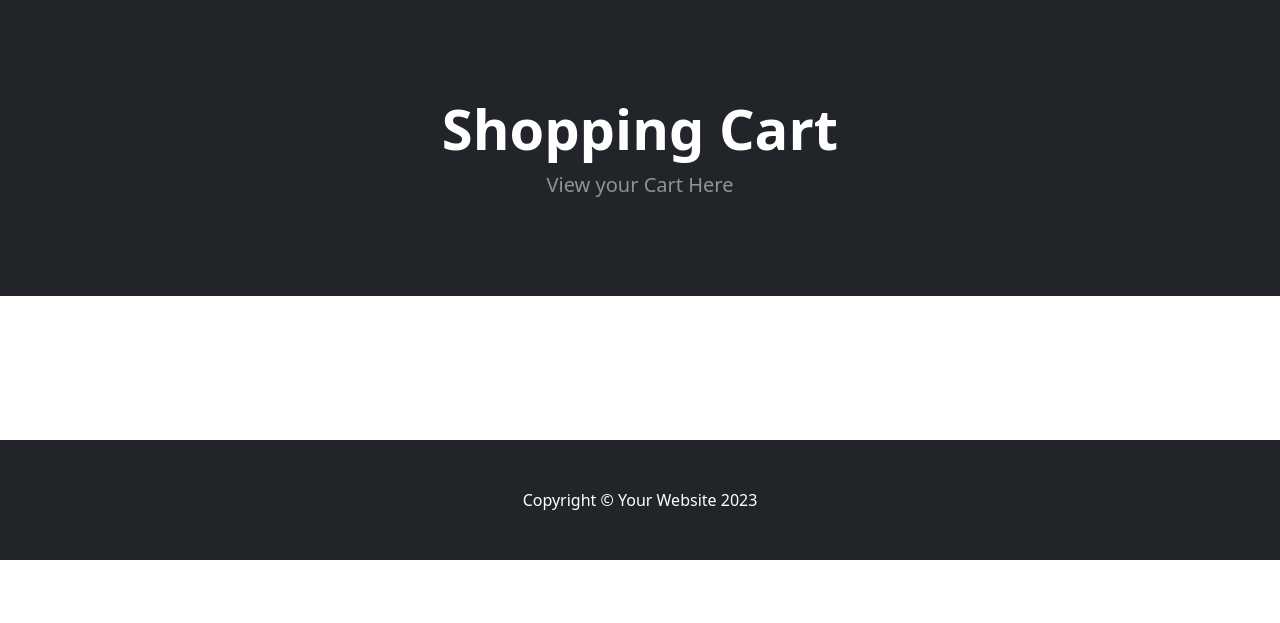
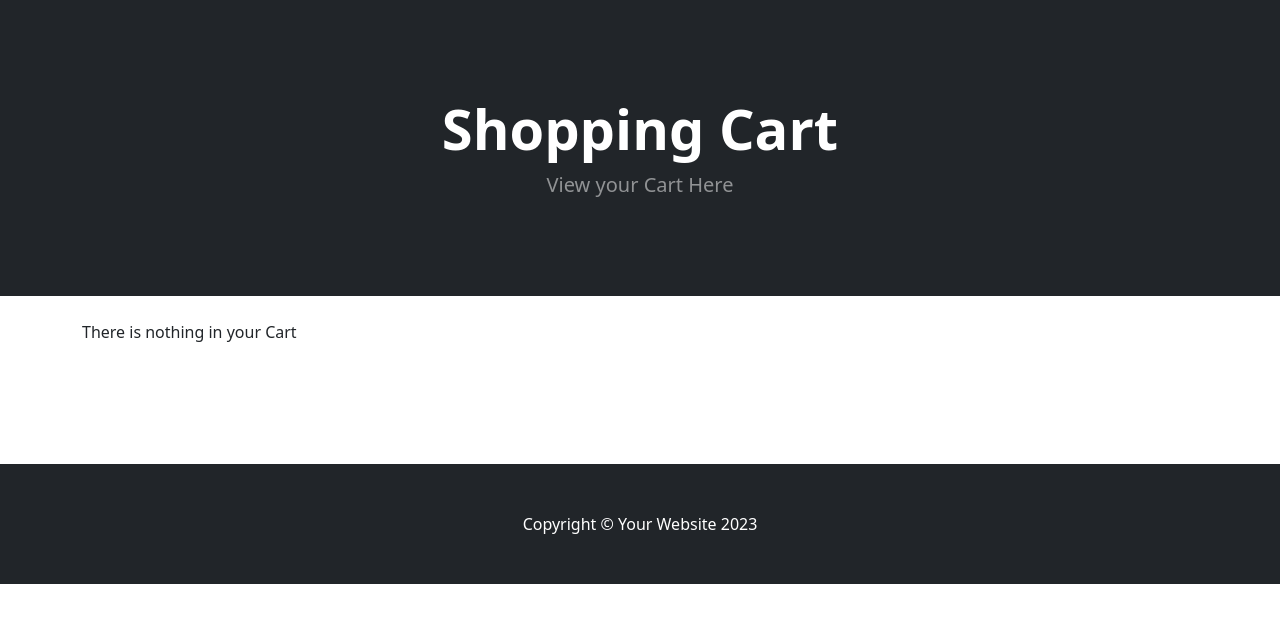
Before and after one commit to Brownpaper55/E_Commerce, a Django app: page /cart/ in a window 1280 px wide. Shown: the part 57-680 px from the top of the page. Run offline with Django 5.2, Linux system fonts and the light colour scheme; some libraries are stand-ins or nearby versions.

Commit message:
adding quantit to my cart buttons

```diff
--- a/ecom/cart/cart.py
+++ b/ecom/cart/cart.py
@@ -1,22 +1,49 @@
+from store.models import Product
+
 class Cart():
     def __init__(self, request):
         self.session = request.session
-
-    #get the current session key
+        #Get request
+        self.request = request
+        #get the current session key if it exists
         cart = self.session.get('session_key')
 
-    #if user is new no session key create some
         if 'session_key' not in request.session:
             cart = self.session['session_key'] = {}
 
 
-        #make sure site works on every app
+        #make sure cart is available on all pages of the site
         self.cart = cart
 
-    def add(self, product):
+    def add(self, product, quantity):
         product_id = str(product.id)
+        product_qty = str(quantity)
+		# Logic
         if product_id in self.cart:
             pass
         else:
-            self.cart[product_id] = {'price':str(product.price)}
+            self.cart[product_id] = {'price': str(product.price)}
+            self.cart[product_id] = int(product_qty)
+
         self.session.modified = True
+
+
+    def __len__(self):
+         return len(self.cart)
+
+
+
+
+    def get_prods(self):
+        if (self.cart) == None:
+            pass
+        else:
+            # Get ids from carts
+            product_ids = self.cart.keys()
+            # Use ids to look up products in database
+            products = Product.objects.filter(id__in = product_ids)
+            return products
+
+    def get_quants(self):
+        quantity = self.cart
+        return quantity
--- a/ecom/cart/templates/summary.html
+++ b/ecom/cart/templates/summary.html
@@ -9,77 +9,80 @@
                 </div>
             </div>
         </header>
-        <!-- Section-->
-        <section class="py-5">
+        <br/>
+        <div class="container">
+            {% if cart_products %}
+        {% for product in cart_products %}
+        <div class="card mb-3">
+            <div class="row g-0">
+              <div class="col-md-4">
+                <img src="{{ product.image.url }}" class="img-fluid rounded-start" alt="..." height="200" width="200">
+              </div>
+              <div class="col-md-8">
+                <div class="card-body">
+                  <center>
+                  <h5 class="card-title">{{ product.name }}</h5>
+                  <br/>
+                  <p class="card-text justified">{{ product.description }}</p>
 
-            <div class="container px-4 px-lg-5 mt-5">
-                <div class="row gx-4 gx-lg-5 row-cols-2 row-cols-md-3 row-cols-xl-4 justify-content-center">
+                  {% if product.is_sale %}
+                  <div class="d-flex justify-content-center small text-warning mb-2">
+                          <div class="bi-star-fill"></div>
+                          &nbsp;&nbsp;Sale!&nbsp;&nbsp;
+                          <div class="bi-star-fill"></div>
+                          </div>
+
+                          <!-- Product price-->
+                          <strike>
+                          ${{ product.price }}
+                          </strike>
+                          &nbsp;
+                          ${{ product.sale_price }}
 
 
 
-                {% for product in products %}
-                    {% if product.is_sale %}
-                    <div class="col mb-5">
-                        <div class="card h-100">
-                            <!--Sale image-->
-                            <div class="badge bg-dark text-white position-absolute"
-                            style="top:0.5rem;right: 0.5rem;">Sale</div>
-                            <!-- Product image-->
-                            <img class="card-img-top" src="{{product.image.url}}" alt="..." />
-                            <!-- Product details-->
-                            <div class="card-body p-4">
-                                <div class="text-center">
-                                    <!-- Product name-->
-                                    <h5 class="fw-bolder">{{product.name}}</h5>
-                                    <!-- Product price-->
-                                    <strike>GHS{{ product.price }}</strike> &nbsp;GHS{{product.sale_price}}
-                                </div>
-                            </div>
-                            <!-- Product actions-->
-                            <div class="card-footer p-4 pt-0 border-top-0 bg-transparent">
-                                <div class="text-center"><a class="btn btn-outline-dark mt-auto" href="{% url 'product' product.id %}">View Product</a></div>
-                            </div>
-                        </div>
-                    </div>
+                  {% else %}
+                      ${{ product.price }}
 
-                    {% else %}
-                    <div class="col mb-5">
-                        <div class="card h-100">
-                            <!-- Product image-->
-                            <img class="card-img-top" src="{{product.image.url}}" alt="..." />
-                            <!-- Product details-->
-                            <div class="card-body p-4">
-                                <div class="text-center">
-                                    <!-- Product name-->
-                                    <h5 class="fw-bolder">{{product.name}}</h5>
-                                    <!-- Product price-->
-                                    GHS{{ product.price }}
-                                </div>
-                            </div>
-                            <!-- Product actions-->
-                            <div class="card-footer p-4 pt-0 border-top-0 bg-transparent">
-                                <div class="text-center"><a class="btn btn-outline-dark mt-auto" href="{% url 'product' product.id %}">View Product</a></div>
-                            </div>
-                        </div>
-                    </div>
+                  {% endif %}
+                      <br/><br/>
+                      <div class="row justify-content-center">
+                        <div class="col-md-2">Quantity:</div>
+                                    <div class="col-md-2">
+                                    <select class="form-select form-select-sm" id="qty-cart">
 
-                    {% endif %}
-                    {% endfor %}
+                                        {% for key,value in cart_quantity.items %}
+                                        {% if key == product.id|slugify %}
+                                        <option selected> {{ value }}</option>
+                                        {% endif %}
+                                        {% endfor %}
 
 
+                                      <option value="1">1</option>
+                                      <option value="2">2</option>
+                                      <option value="3">3</option>
+                                      <option value="4">4</option>
+                                      <option value="5">5</option>
+                                    </select>
+                                    </div>
+                                </div>
+                      <br/><br/>
+                  <a href="{% url 'home'%}" class="btn btn-secondary">Home</a>
+
+              </center>
+                </div>
+              </div>
+            </div>
+          </div>
+          </div><br/>
+
+        {% endfor %}
+        {% else%}
+        There is nothing in your Cart
+        {% endif %}
+        <br/><br/><br/><br/><br/><br/>
+
+        </div>
 
 
-
-
-
-
-
-
-
-
-
-
-                </div>
-            </div>
-        </section>
-        {% endblock %}
+       {% endblock %}
--- a/ecom/cart/views.py
+++ b/ecom/cart/views.py
@@ -5,7 +5,10 @@ from django.http import JsonResponse
 
 # Create your views here.
 def cart_summary(request):
-     return render(request,'summary.html')
+     cart = Cart(request)
+     cart_products = cart.get_prods
+     quantity = cart.get_quants
+     return render(request,'summary.html',{'cart_products':cart_products, 'cart_quantity':quantity})
 
 def cart_add(request):
      # Get the cart
@@ -14,11 +17,14 @@ def cart_add(request):
      if request.POST.get('action') == 'post':
           #Get stuff
           product_id = int(request.POST.get('product_id'))
+          product_qty = int(request.POST.get('product_qty'))
           # look up product in DB
           product = get_object_or_404(Product, id=product_id)
           #save to session
-          cart.add(product=product)
-          response = JsonResponse({'Product name: ': product.name})
+          cart.add(product=product, quantity= product_qty)
+          #get cart quantity
+          cart_quantity = cart.__len__()
+          response = JsonResponse({'qty': cart_quantity})
           return response
 
 
--- a/ecom/store/templates/navbar.html
+++ b/ecom/store/templates/navbar.html
@@ -27,7 +27,7 @@
                 <a href="{% url 'cart_summary' %}"
                     class="btn btn-outline-dark"><i class="bi-cart-fill me-1"></i>
                     Cart
-                    <span class="badge bg-dark text-white ms-1 rounded-pill">0</span>
+                    <span class="badge bg-dark text-white ms-1 rounded-pill" id="cart_quantity">{{cart|length}}</span>
                 </a>
 
             </form>
```
Also changed, not shown: ecom/store/templates/products.html (+6 -5 lines), ecom/db.sqlite3.
